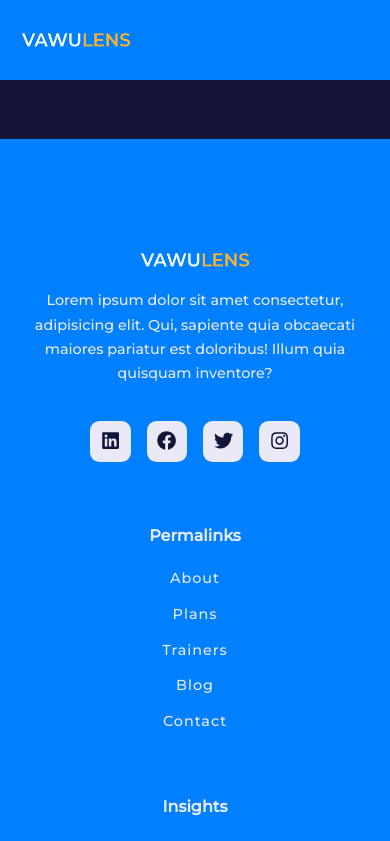
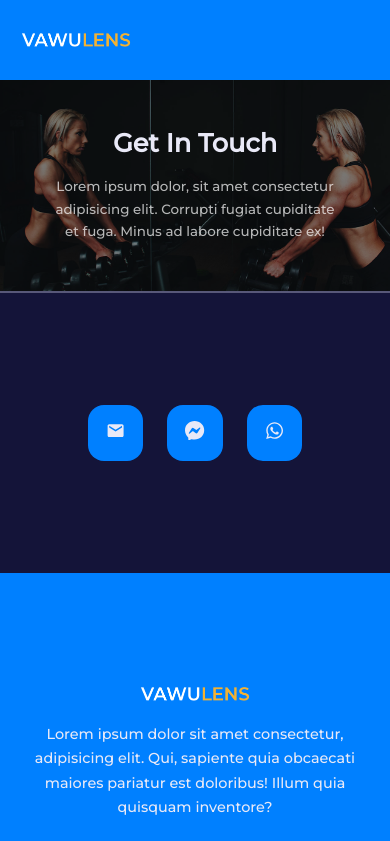
Before and after one commit to Canaga81/sport-web, a React (Vite) app: page /contact in a window 390 px wide. Shown: the top 841 px of the page. Built offline with nearby package versions, Linux system fonts and the light colour scheme; some icons are missing.

Commit message:
Gallery Pages finish

```diff
--- a/src/pages/Contact/contact.css
+++ b/src/pages/Contact/contact.css
@@ -0,0 +1,36 @@
+.contack__container {
+    display: grid;
+    place-items: center;
+}
+
+.contack__wrapper {
+    width: fit-content;
+    display: flex;
+    gap: 2rem;
+}
+
+.contack__wrapper a {
+    background: var(--color-primary);
+    font-size: 2rem;
+    border: 2px solid transparent;
+    padding: 1.2rem 2rem;
+    border-radius: 1.5rem;
+    transition: var(--transition);
+}
+
+.contack__wrapper a:hover {
+    background: transparent;
+    border-color: var(--color-gray-100);
+}
+
+@media screen and (max-width: 600px) {
+    .contack__wrapper {
+        gap: 1.5rem;
+    }
+
+    .contack__wrapper a {
+        padding: 0.6rem 1rem;
+        font-size: 1.2rem;
+        border-radius: 1rem;
+    }
+}
--- a/src/pages/Contact/index.jsx
+++ b/src/pages/Contact/index.jsx
@@ -1,8 +1,29 @@
+import Header from '../../components/Header';
 import './contact.css'
+import ContackImage from '../../images/header_bg_2.jpg'
+import { MdEmail } from "react-icons/md";
+import { BsMessenger } from "react-icons/bs";
+import { FaWhatsapp } from "react-icons/fa";
 
 const Contact = () => {
   return (
-    <div>Contact</div>
+    <>
+      <Header title='Get In Touch' image={ContackImage}>
+        Lorem ipsum dolor, sit amet consectetur adipisicing elit.
+        Corrupti fugiat cupiditate et fuga.
+        Minus ad labore cupiditate ex!
+      </Header>
+
+      <section className='contack'>
+        <div className="container contack__container">
+          <div className="contack__wrapper">
+            <a href="mailto:support@egattor.com" target='_blank' rel='noreferrer noopener'><MdEmail /></a>
+            <a href="http://m.me/ernest_achiever" target='_blank' rel='noreferrer noopener'><BsMessenger /></a>
+            <a href="https://wa.me/+233557097546" target='_blank' rel='noreferrer noopener'><FaWhatsapp /></a>
+          </div>
+        </div>
+      </section>
+    </>
   )
 }
 
--- a/src/pages/Gallery/gallery.css
+++ b/src/pages/Gallery/gallery.css
@@ -0,0 +1,36 @@
+.gallery {
+    margin-top: 4.5rem;
+}
+
+.gallery__container {
+    display: grid;
+    grid-template-columns: repeat(3, 1fr);
+    gap: 2rem;
+}
+
+.gallery__container article {
+    border: 1px solid transparent;
+    transition: var(--transition);
+}
+
+.gallery__container article:hover {
+    border-color: var(--color-gray-500);
+}
+
+@media screen and (max-width: 1024px) {
+
+    .gallery__container {
+        grid-template-columns: 1fr 1fr;
+    }
+
+}
+
+
+@media screen and (max-width: 600px) {
+
+    .gallery__container {
+        grid-template-columns: 1fr;
+        gap: 1rem;
+    }
+
+}
--- a/src/pages/Gallery/index.jsx
+++ b/src/pages/Gallery/index.jsx
@@ -1,9 +1,53 @@
-import './gallery.css'
+import Header from '../../components/Header';
+import './gallery.css';
+import GalleryImage from '../../images/gallery1.jpg';
+
+import Gallery1 from '../../images/gallery1.jpg'
+import Gallery2 from '../../images/gallery2.jpg'
+import Gallery3 from '../../images/gallery3.jpg'
+import Gallery4 from '../../images/gallery4.jpg'
+import Gallery5 from '../../images/gallery5.jpg'
+import Gallery6 from '../../images/gallery6.jpg'
+import Gallery7 from '../../images/gallery7.jpg'
+import Gallery8 from '../../images/gallery8.jpg'
+import Gallery9 from '../../images/gallery9.jpg'
+import Gallery10 from '../../images/gallery10.jpg'
+import Gallery11 from '../../images/gallery11.jpg'
+import Gallery12 from '../../images/gallery12.jpg'
+import Gallery13 from '../../images/gallery13.jpg'
+import Gallery14 from '../../images/gallery14.jpg'
+import Gallery15 from '../../images/gallery15.jpg'
 
 const Gallery = () => {
+
+  const images = [Gallery1, Gallery2, Gallery3, Gallery4, Gallery5, Gallery6, Gallery7, Gallery8, Gallery9, Gallery10, Gallery11, Gallery12, Gallery13, Gallery14, Gallery15]
+
   return (
-    <div>Gallery</div>
-  )
-}
+    <>
+      <Header title='Our Gallery' image={GalleryImage}>
+        Lorem ipsum dolor, sit amet consectetur adipisicing elit.
+        Corrupti fugiat cupiditate et fuga.
+        Minus ad labore cupiditate ex!
+      </Header>
 
-export default Gallery
+      <div className="gallery">
+        <div className="container gallery__container">
+          {
+            images.map( ( image, index ) => {
+              return (
+                <article key={index}>
+                  <img src={image} alt={`Gallery Image ${index}`} />
+                </article>
+              );
+            } )
+          }
+        </div>
+      </div>
+
+    </>
+  );
+};
+
+export default Gallery;
+
+// `../../images/gallery${i}.jpg`
```
